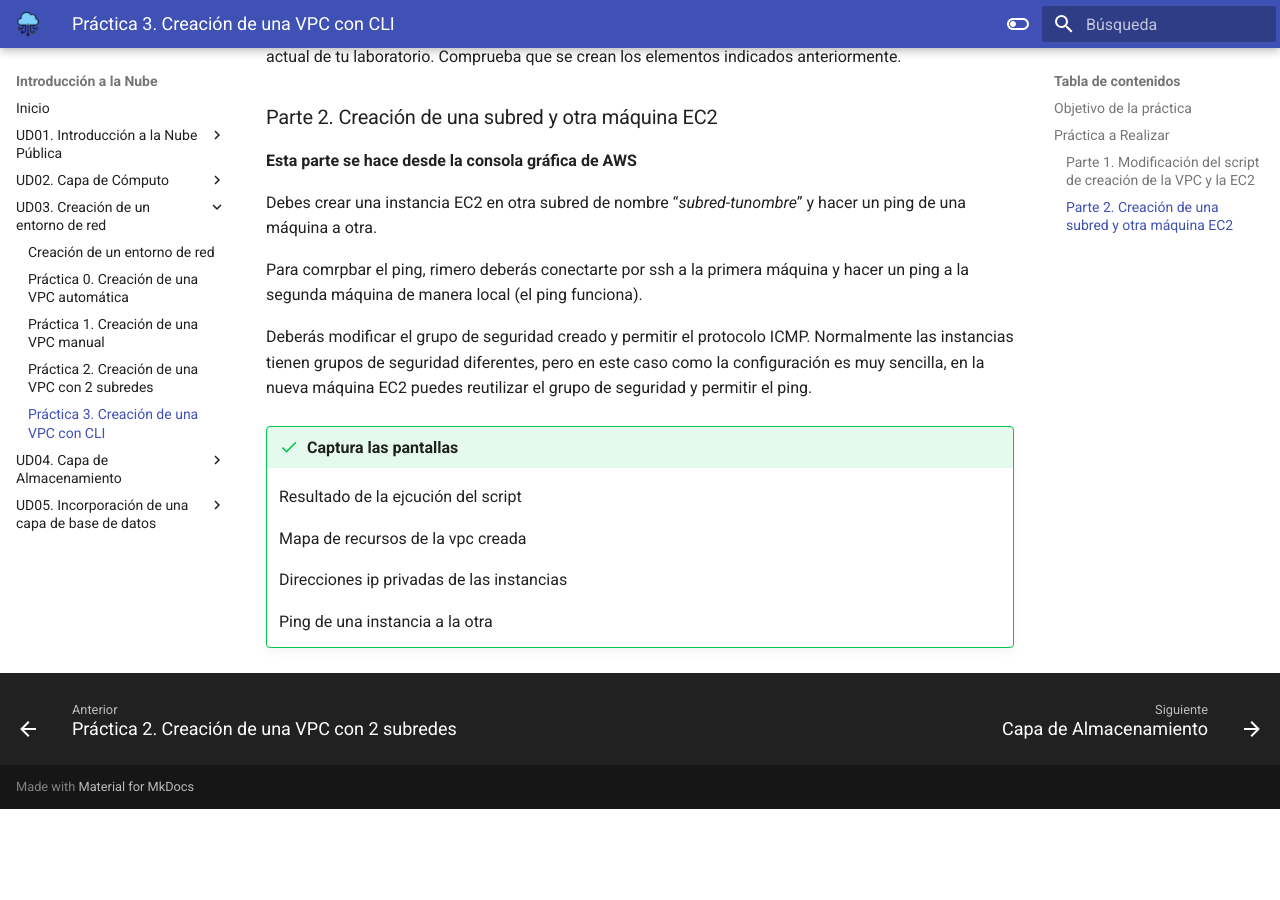
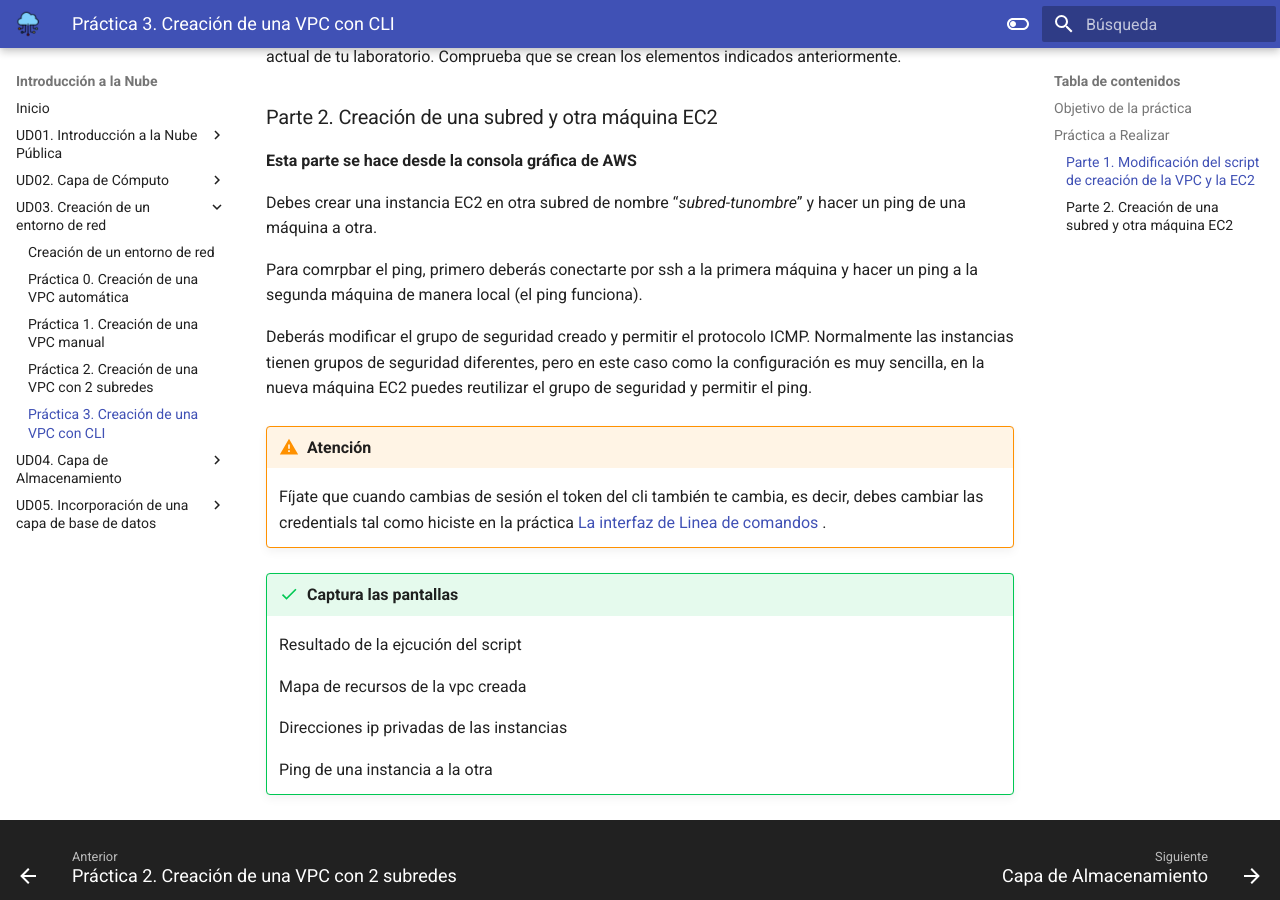
Before and after one commit to IES-CAMP-DE-MORVEDRE/optativa-cloud, an MkDocs documentation site: the page built from docs/ud03/redpractica04.md, in a window 1280 px wide and 900 px high, scrolled down 1114 px. Built offline with MkDocs 1.6.1 and Material for MkDocs 9.7.7, drawn with Linux system fonts in a browser that asks for light colours; before the commit the page ends 1923 px from its top, so only the background shows below that.

Commit message:
practica4 añado token

```diff
--- a/docs/ud03/redpractica04.md
+++ b/docs/ud03/redpractica04.md
@@ -14,7 +14,6 @@
 * Se crear tablas de rutas y se guardan sus ID.
 * Se agregan una ruta para salida a internet.
 * Se asocia la tabla de rutas a la subred.
-
 
 ## Práctica a Realizar
 
@@ -36,16 +35,20 @@
 Ejecuta el script. Para poder ejecutarlo tendrás que autenticarte primero con la información de la sesión actual de tu laboratorio. Comprueba que se crean los elementos indicados anteriormente.
 
 ### Parte 2. Creación de una subred y otra máquina EC2
+
 **Esta parte se hace desde la consola gráfica de AWS**
 
 Debes crear una instancia EC2 en otra subred de nombre “*subred-tunombre*” y hacer un ping de una máquina a otra.
 
-Para comrpbar el ping, rimero deberás conectarte por ssh a la primera máquina y hacer un ping a la segunda máquina de manera local (el ping funciona).
+Para comrpbar el ping, primero deberás conectarte por ssh a la primera máquina y hacer un ping a la segunda máquina de manera local (el ping funciona).
 
 Deberás modificar el grupo de seguridad creado y permitir el protocolo ICMP. Normalmente las instancias tienen grupos de seguridad diferentes, pero en este caso como la configuración es muy sencilla, en la nueva máquina EC2 puedes reutilizar el grupo de seguridad y permitir el ping.
 
+!!! warning "Atención"
+    Fíjate que cuando cambias de sesión el token del cli también te cambia, es decir, debes cambiar las credentials tal como hiciste en la práctica  [La interfaz de Linea de comandos](..//ud01/practica01.md) .
 
 !!! success "Captura las pantallas"
+
     Resultado de la ejcución del script
 
     Mapa de recursos de la vpc creada
```
